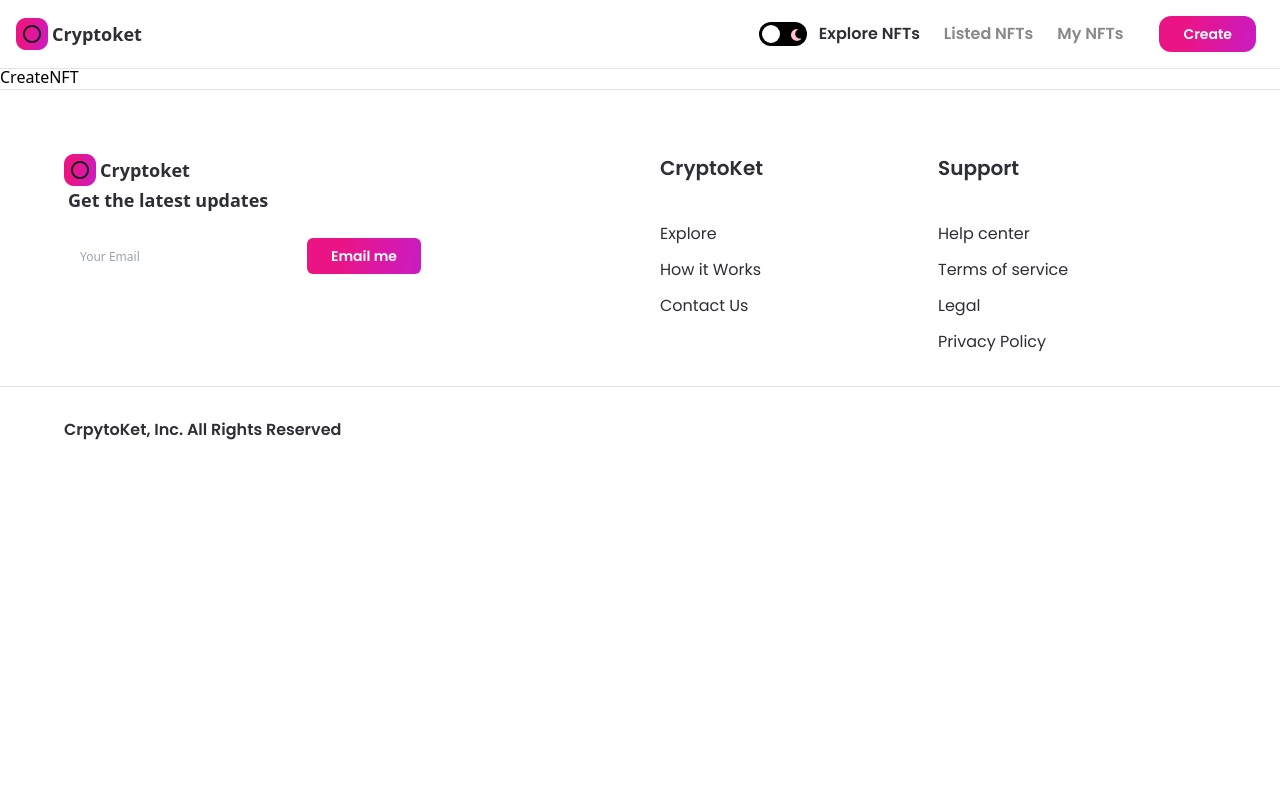
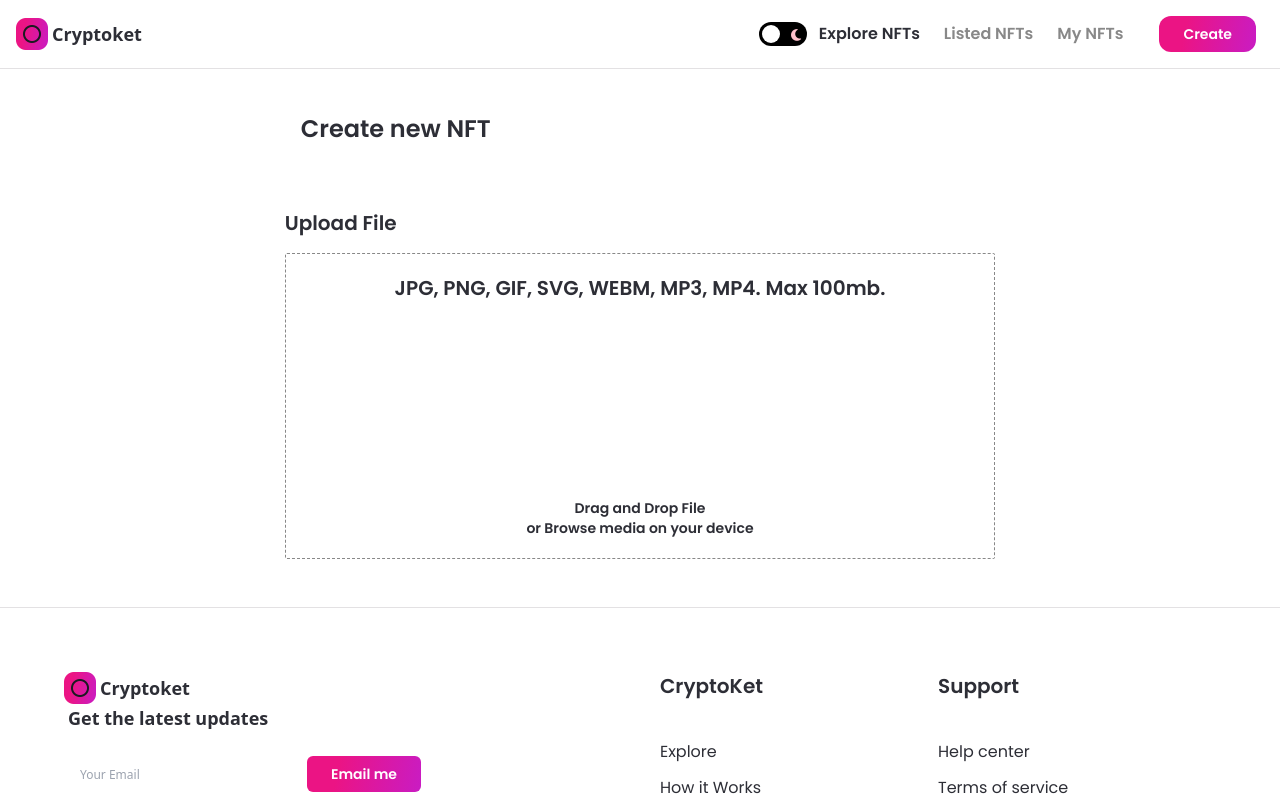
Before and after one commit to justinhuy/jsm_nft_marketplace, a Next.js app: page /create-nft in a window 1280 px wide. Shown: the top 800 px of the page. Built offline with nearby package versions, Linux system fonts and the light colour scheme.

Commit message:
Create CreateNft page has upload file section

```diff
--- a/components/NFTCard.jsx
+++ b/components/NFTCard.jsx
@@ -5,7 +5,7 @@
 import images from '../assets';
 
 const NFTCard = ({ nft }) => (
-    <Link href={{ pathname: '/nft-detals', query: { nft } }}>
+    <Link href={{ pathname: '/nft-details', query: nft }}>
         <div className='flex-1 min-w-215 max-w-max xs:max-w-none sm:w-full sm:min-w-155 minmd:min-w-256 minlg:min-w-327 dark:bg-nft-black-3 bd-white rounded-2xl p-4 m-4 minlg:m-8 sm:my-2 sm:mx-2 cursor-pointer shadow-md'>
             <div className='relative w-full h-52 sm:h-36 xh:h-56 minmd:h-60 minlg:h-300 rounded-2xl overflow-hidden'>
                 <Image src={nft.image || images[`nft${nft.i}`]}
@@ -13,7 +13,7 @@
             </div>
             <div className='mt-3 flex flex-col'>
                 <p className='font-poppins dark:text-white text-nft-black-1 font-semibold text-sm minlg:text-xl'>{nft.name}</p>
-                <div className='flexBetween mt-1 minlg:mt-3 flex-row xs:flex-col xs:items-start xs:mt-3'>
+                <div className='flexBetween mt-1 minlg:mt-3 flex-row xs:flex-col sm:flex-col sm:items-start xs:items-start xs:mt-3'>
                     <p className='font-poppins dark:text-white text-nft-black-1 font-semibold text-xs minlg:text-lg'>{nft.price} <span className='normal'>ETH</span></p>
                     <p className='font-poppins dark:text-white text-nft-black-1 font-semibold text-xs minlg:text-lg'>{nft.seller}</p>
                 </div>
--- a/pages/create-nft.js
+++ b/pages/create-nft.js
@@ -1,8 +1,73 @@
-import React from 'react'
+import { useState, useMemo, useCallback, useContext } from 'react';
+import { useRouter } from 'next/router';
+import { useDropzone } from 'react-dropzone';
+import Image from 'next/image';
+import { useTheme } from 'next-themes';
 
-const CreateNFT = () => (
-    <div>CreateNFT</div>
+import { Button } from '../components';
+import images from '../assets';
 
-)
+const CreateNFT = () => {
+    const [fileUrl, setfileUrl] = useState(null);
+    const { theme } = useTheme();
+
+    const onDrop = useCallback (() => {
+        // upload image to the ipfs
+    }, []);
+
+    const { getRootProps, getInputProps, isDragActive, isDragAccept, isDragReject } = useDropzone({
+        onDrop,
+        accept: 'image/*',
+        maxSize: 5000000,
+    })
+
+    const fileStyle = useMemo(() => (
+        `dark:bg-nft-black-1 bg-white border dark:border-white border-nft-gray-2 flex flex-col items-center p-5 rounded-sm border-dashed
+        ${isDragActive && 'border-file-active'}
+        ${isDragAccept && 'border-file-accept'}
+        ${isDragReject && 'border-file-reject'}`
+    ), [isDragActive, isDragAccept, isDragReject]);
+
+    return (
+        <div className='flex justify-center sm:px-4 p-12'>
+            <div className='w-3/5 md:w-full'>
+                <h1 className='font-poppins dark:text-white text-nft-black-1 text-2xl minlg:text-4xl font-semibold ml-4 xs:ml-0'>Create new NFT</h1>
+
+                <div className='mt-16'>
+                    <p className='font-poppins dark:text-white text-nft-black-1 font-semibold text-xl'>Upload File</p>
+                    <div className='mt-4'>
+                        <div {...getRootProps()} className={fileStyle}>
+                            <input {...getInputProps()}/>
+                            <div className='flexCenter flex-col text-center'>
+                                <p className='font-poppins dark:text-white text-nft-black-1 font-semibold text-xl'>JPG, PNG, GIF, SVG, WEBM, MP3, MP4. Max 100mb.</p>
+
+                                <div className='my-12 w-full flex justify-center'>
+                                    <Image
+                                        src={images.upload}
+                                        width={100}
+                                        height={100}
+                                        objectFit='contain'
+                                        alt='file upload'
+                                        className={theme === 'light' && 'filter invert'}
+                                    />
+                                </div>
+
+                                <p className='font-poppins dark:text-white text-nft-black-1 font-semibold text-sm'>Drag and Drop File</p>
+                                <p className='font-poppins dark:text-white text-nft-black-1 font-semibold text-sm'>or Browse media on your device</p>
+                            </div>
+                        </div>
+                        {fileUrl && (
+                            <aside>
+                                <div>
+                                    <img src={fileUrl} alt='asset_file' />
+                                </div>
+                            </aside>
+                        )}
+                    </div>
+                </div>
+            </div>
+        </div>
+    )
+}
 
 export default CreateNFT
```
